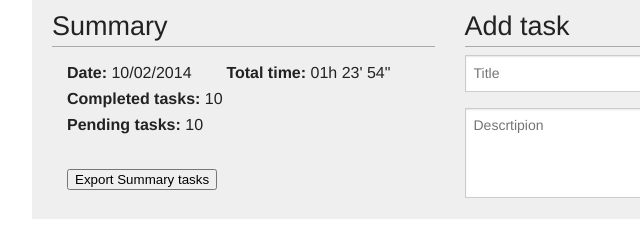
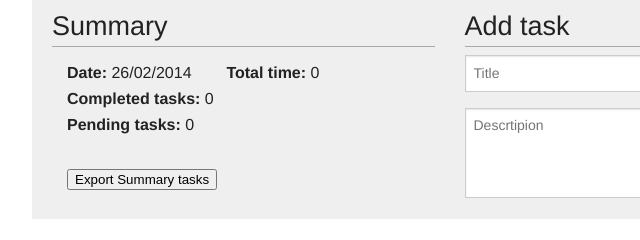
Before and after one commit to carsolcas/Todo, a plain HTML site: page index.html in a window 1280 px wide. Both pictures are taken after a click on the button "Export Summary tasks". Shown: the top 240 px of the page, 108-748 px from the left. Drawn offline with Linux system fonts and the light colour scheme.

Commit message:
Add status template in appView

```diff
--- a/index.html
+++ b/index.html
@@ -14,10 +14,10 @@
                     <div class="large-5 columns summary">
                         <h3>Summary</h3>
                         <div id="summary-data">
-                            <div class="large-5 columns item"><span class="bold">Date:</span> 10/02/2014</div>
-                            <div class="large-7 columns item"><span class="bold">Total time:</span> 01h 23' 54"</div>
-                            <div class="large-12 columns item"><span class="bold">Completed tasks:</span> 10</div>
-                            <div class="large-12 columns item"><span class="bold">Pending tasks:</span> 10</div>
+                            <div class="large-5 columns item"><span class="bold">Date:</span></div>
+                            <div class="large-7 columns item"><span class="bold">Total time:</span></div>
+                            <div class="large-12 columns item"><span class="bold">Completed tasks:</span></div>
+                            <div class="large-12 columns item"><span class="bold">Pending tasks:</span></div>
                             <div class="large-12 columns item">&nbsp;</div>
                         </div>
                         <div class="large-12 columns item">
--- a/js/views/app.js
+++ b/js/views/app.js
@@ -5,12 +5,14 @@ define([
     'backbone',
     'collections/todos',
     'views/todo',
-    'common/common'
-], function ($, _, Backbone, Todos, TodoView, Common) {
+    'common/common',
+    'text!templates/status.html'
+], function ($, _, Backbone, Todos, TodoView, Common, summaryTemplate) {
     'use strict';
 
     var appView = Backbone.View.extend({
         el: '#todoapp',
+        summaryTemplate: _.template(summaryTemplate),
 
         events: {
         'keypress #new-title': 'titlePressKey',
@@ -19,10 +21,13 @@ define([
         },
 
         initialize: function () {
+            console.log('initialize');
             this.$title = this.$('#new-title');
             this.$desc = this.$('#new-description');
             this.$btn_add = this.$('#btn-add');
             this.$btn_clear = this.$('#btn-clear');
+            this.$summary_data = this.$('#summary-data');
+            this.render();
         },
 
         addTask: function(){
@@ -33,6 +38,7 @@ define([
         titlePressKey: function(event){
             if (event.which === Common.ENTER_KEY ) {
                 this.$desc.focus();
+                event.preventDefault();
             }
         },
 
@@ -42,8 +48,21 @@ define([
             }
         },
 
+        lpad: function(num, width, char) {
+            char = char || '0';
+            num = num + '';
+            return num.length >= width ? num : new Array(width - num.length + 1).join(char) + num;
+        },
 
         render: function () {
+            var d = new Date();
+            var date = this.lpad(d.getDate(), 2)+'/'+this.lpad(d.getMonth()+1, 2)+'/'+d.getFullYear();
+            this.$summary_data.html(this.summaryTemplate({
+                date: date,
+                time: 0,
+                num_completed: 0,
+                num_pending: 0
+            }));
         }
     });
 
```
